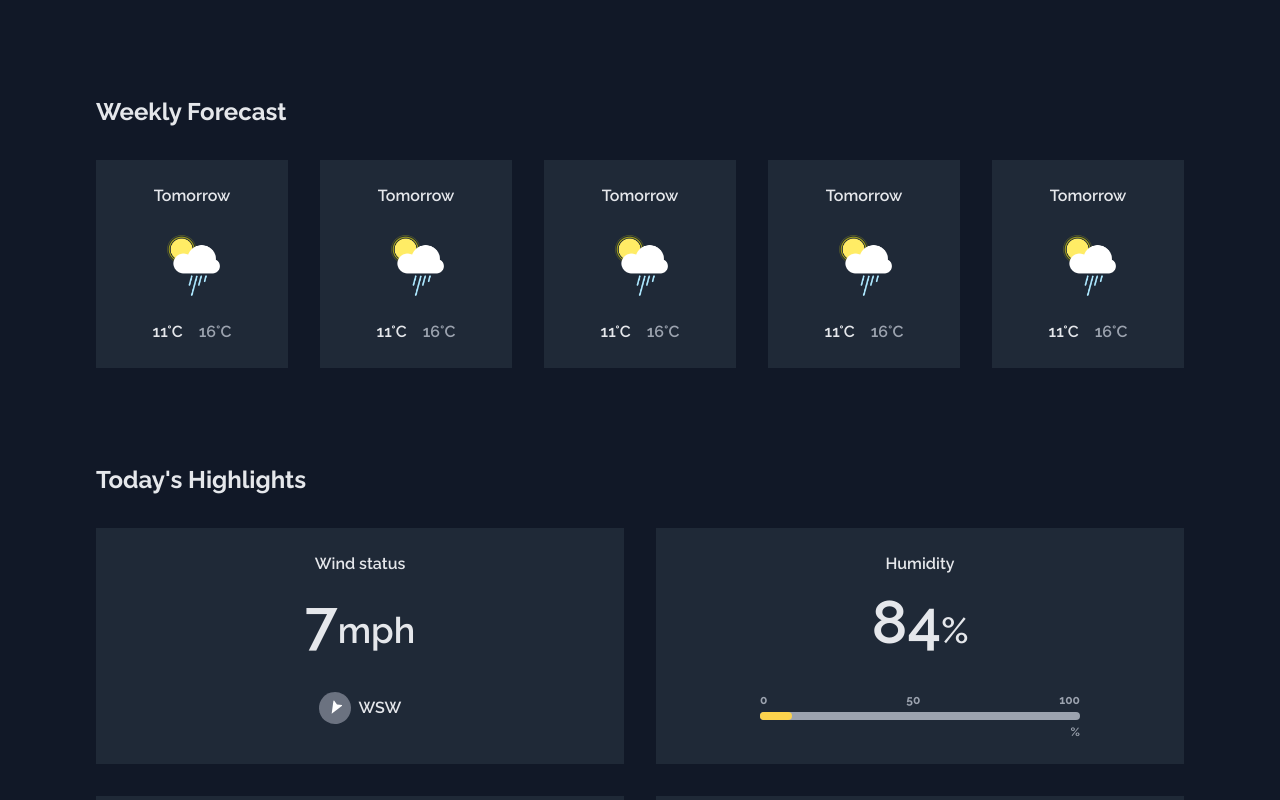
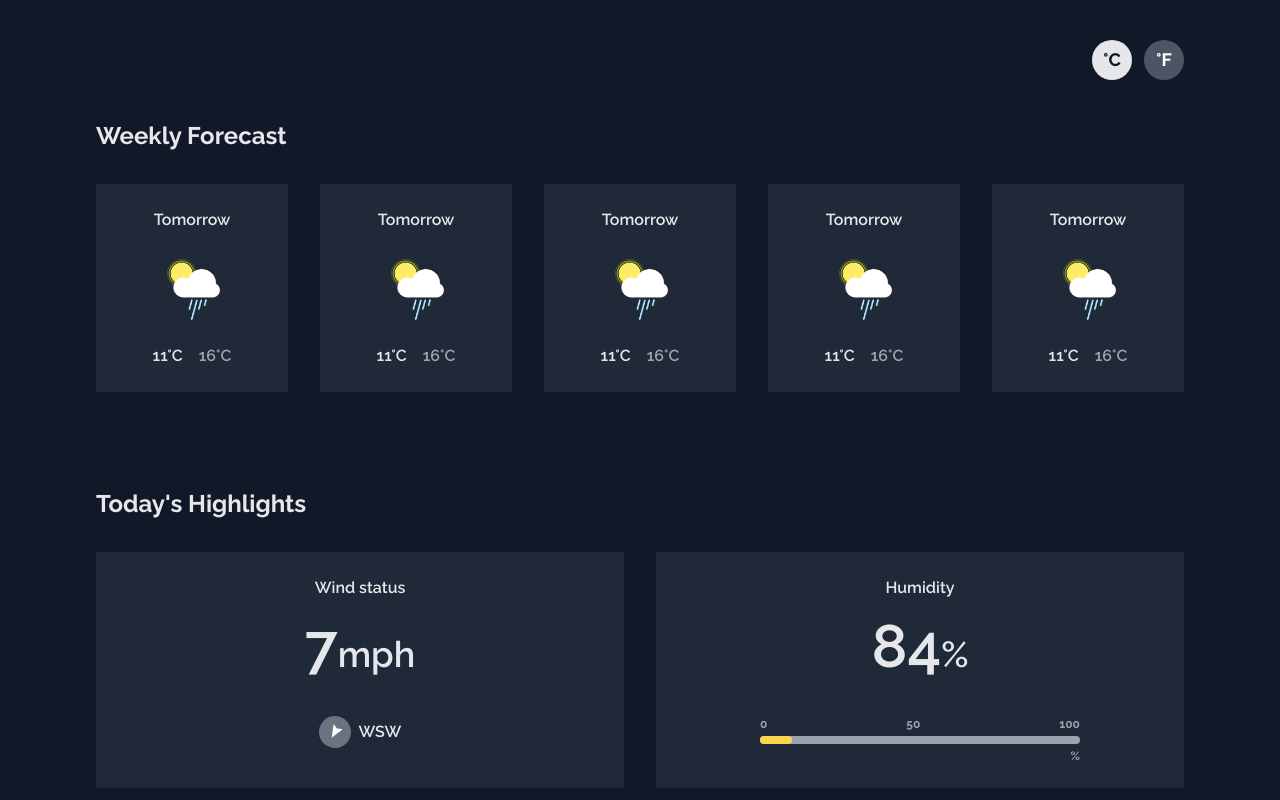
Before and after one commit to bk20dev/weather-app, a React (Create React App) app: page / in a window 1280 px wide. Shown: the top 800 px of the page. Built offline with nearby package versions, Linux system fonts and the light colour scheme.

Commit message:
Added UnitsToggle component Moved ProgressBar and WindDirection components to WeatherDetails directory

```diff
--- a/src/components/WeatherDetails/Highlights.jsx
+++ b/src/components/WeatherDetails/Highlights.jsx
@@ -1,5 +1,5 @@
-import ProgressBar from '../ProgressBar';
-import WindDirection from '../WindDirection';
+import ProgressBar from './ProgressBar';
+import WindDirection from './WindDirection';
 import HighlightsCard from './HighlightsCard';
 
 const Highlights = () => (
--- /dev/null
+++ b/src/components/WeatherDetails/UnitsToggle.jsx
@@ -0,0 +1,21 @@
+const RoundedButton = ({ active, children }) => {
+  let style = 'bg-gray-600 text-white';
+  if (active) style = 'bg-gray-200 text-gray-900';
+
+  return (
+    <div
+      className={`w-10 h-10 rounded-full text-center leading-10 font-bold text-lg ${style}`}
+    >
+      {children}
+    </div>
+  );
+};
+
+const UnitsToggle = ({ current }) => (
+  <header className="flex justify-end gap-3 py-10">
+    <RoundedButton active={current === 'C'}>°C</RoundedButton>
+    <RoundedButton active={current === 'F'}>°F</RoundedButton>
+  </header>
+);
+
+export default UnitsToggle;
--- a/src/components/WeatherDetails/WeatherDetails.jsx
+++ b/src/components/WeatherDetails/WeatherDetails.jsx
@@ -1,8 +1,10 @@
 import Highlights from './Highlights';
+import UnitsToggle from './UnitsToggle';
 import WeeklyForecast from './WeeklyForecast';
 
 const WeatherDetails = () => (
-  <div className="bg-gray-900 p-24">
+  <div className="bg-gray-900 p-24 py-0">
+    <UnitsToggle current="C" />
     <WeeklyForecast />
     <Highlights />
   </div>
--- a/src/components/WindDirection.jsx
+++ b/src/components/WeatherDetails/WindDirection.jsx
@@ -1,4 +1,4 @@
-import DirectionImage from '../assets/direction.svg';
+import DirectionImage from '../../assets/direction.svg';
 
 const WindDirection = ({ compass, degrees }) => (
   <div className="flex items-center justify-center gap-2 font-semibold">
```
Also changed, not shown: src/components/WeatherDetails/ProgressBar.jsx (renamed from src/components/ProgressBar.jsx).
